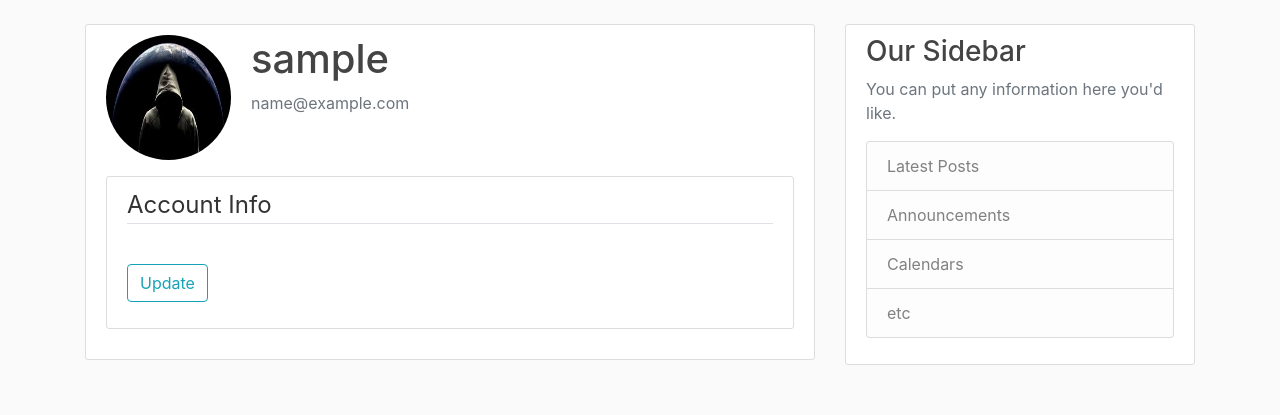
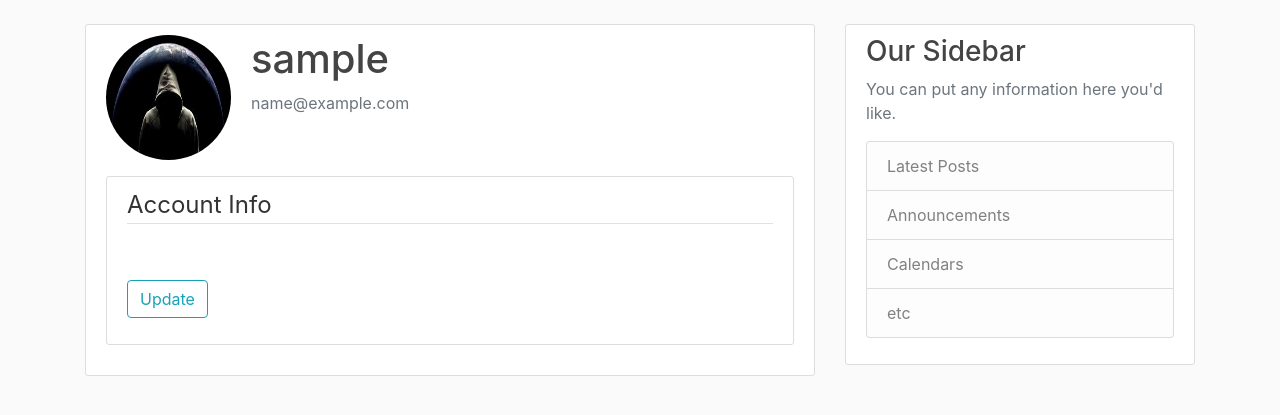
Before and after one commit to banji220/flaskblog, a Flask app: page /account in a window 1280 px wide. Shown: the part 56-471 px from the top of the page. Run offline with Flask 2, Linux system fonts and the light colour scheme; the visitor is signed in with stand-in values (Sample User, id 1); data comes from the database, SQL or seed files in the repository; some libraries are stand-ins or nearby versions.

Commit message:
Added a form-group class to the div tag

```diff
--- a/flaskblog/templates/account.html
+++ b/flaskblog/templates/account.html
@@ -17,7 +17,7 @@
                 <fieldset class="form-group">
                     <legend class="border-bottom mb-4">Account Info</legend>
 
-                    <div>
+                    <div class="form-group">
 
                     </div>
 
```
